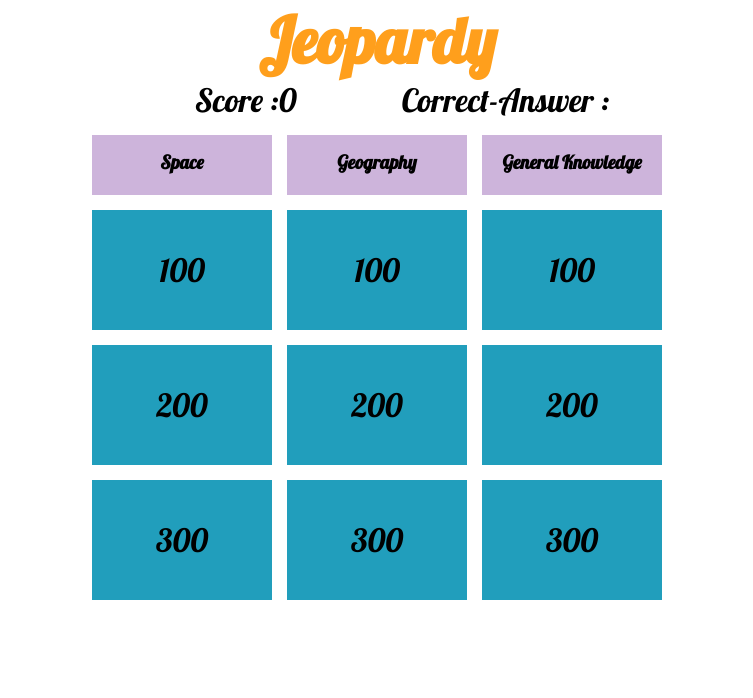
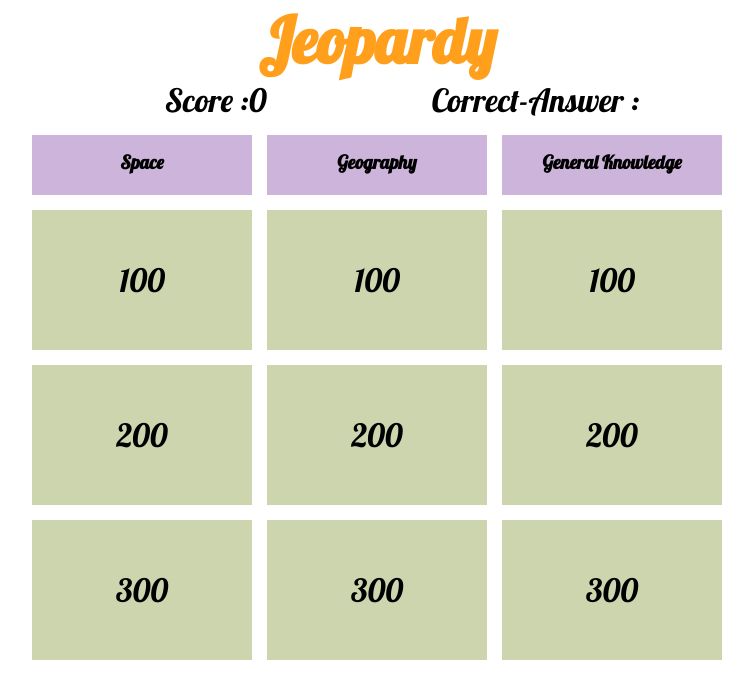
Before and after one commit to SivaSwathiVasagar/Jeopardy_Game, a plain HTML site: page Index.html in a window 1280 px wide. Shown: the whole page, without its empty margins (263-1016 px from the left). Drawn offline with Linux system fonts and the light colour scheme; a web font is replaced by a local one.

Commit message:
Update style.css

```diff
--- a/styles.css
+++ b/styles.css
@@ -28,12 +28,13 @@ html{
 }
 .card {
     position: relative;
-    height: 120px;
-    width: 180px;
-    background-color: #219ebc;
+    height: 140px;
+    width: 220px;
+    background-color: #ccd5ae;
     justify-content: center;
     align-items: center;
-    /* backface-visibility: hidden; */
+    backface-visibility: hidden;
+    cursor: -webkit-grab; cursor: grab;
 }
 
 .card-category{
@@ -53,29 +54,26 @@ html{
     justify-content: center;
     align-items: center;
 }
-.card:hover .numbers-face{
+.card.visible .numbers-face{
     transform: rotateY(180deg);
 }
-.card:hover .question-face{
+.card.visible .question-face{
     transform: rotateY(0deg);
 }
 .question-overlay{
+    position: fixed;
+    top: 0;
+    bottom: 0;
+    left: 0;
+    right: 0;
+    justify-content: center;
+    align-items: center;
+    z-index: 10;
+}
+.question-overlay.visible{
     animation: overlay-grow 700ms forwards;
     display: flex;
     flex-direction: column;
-    /* font-family: 'Courier New', Courier, monospace; */
-}
-@keyframes overlay-grow{
-    from {
-        background-color: rgba(0, 0, 0, 0);
-        font-size: 0;
-    }
-    to {
-        background-color: rgba(231, 212, 212, 0.85);
-        font-size: 0.8em;
-        height: 120px;
-        width: 180px;
-    }
 }
 .card-face{
     position: absolute;
@@ -93,7 +91,18 @@ html{
 
 form{
     align-self: flex-start;
-    padding: 1em;
-    border: 1px solid #ccc;
+    padding: 0.5em;
+    background-color: #ccc;
     border-radius: 1em;
+    line-height: 1.5;
+    width: 100%;
+    height:100%;
+    font-size: 1em;
 }
+input[type=submit]{
+    font-size: 0.7em;
+    cursor: pointer;
+}
+input[type="radio"]{
+    margin-right: 5px;
+}
```
